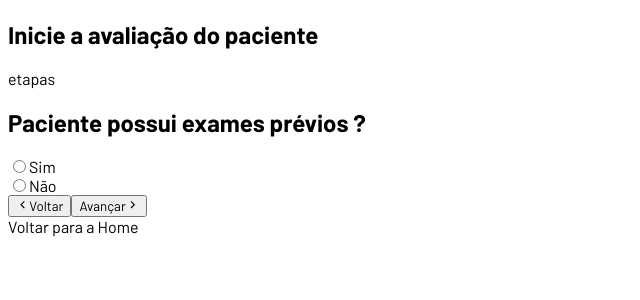
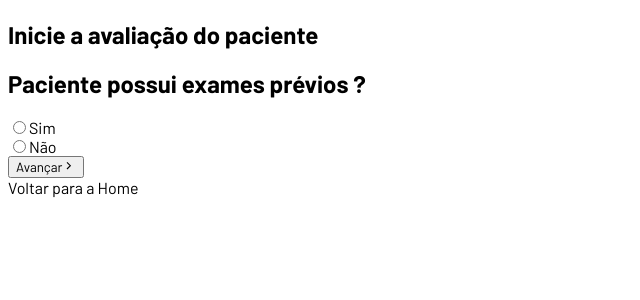
Before and after one commit to guilhermag/ppgbio-nefro, a React (Vite) app: page /questions in a window 1280 px wide. Shown: the top 300 px of the page, without its empty margins (0-640 px from the left). Built offline with nearby package versions, Linux system fonts and the light colour scheme.

Commit message:
logic mid steps

```diff
--- a/src/shared/constants/questions.ts
+++ b/src/shared/constants/questions.ts
@@ -3,56 +3,78 @@ import { Answer, Question } from '../interfaces/form';
 export const QUESTIONS: Question[] = [
   {
     order: 1,
+    showButtons: true,
     question: 'Paciente possui exames prévios ?',
   },
   {
     order: 2,
+    showButtons: true,
     question: 'Taxa <= 30 ml/min/1,73 m2 ?',
   },
   {
     order: 3,
+    showButtons: true,
     question: 'Taxa > 30 e < 60 ml/min/1,73 m2 ?',
   },
   {
     order: 4,
+    showButtons: true,
     question: 'Possui Associações ?',
   },
   {
     order: 5,
+    showButtons: true,
     question: 'Possui infecção do trato urinário de repetição ?',
   },
   {
     order: 6,
+    showButtons: true,
     question: 'Já foi descartado causa urológica e ginecológica ?',
   },
   {
     order: 7,
+    showButtons: true,
     question: 'Nefrotilíase ?',
   },
   {
     order: 8,
+    showButtons: true,
     question: 'DRC e hipertensão resistente ? ou hipertensão secundária ?',
   },
   {
     order: 9,
+    showButtons: true,
     question: 'Doença renal polícistica ?',
   },
   {
     order: 10,
+    showButtons: true,
     question: 'Possui hematuria ?',
   },
   {
+    order: 11,
+    showButtons: false,
+    question: 'Calcular Taxa de Filtração Glomerular',
+  },
+  {
+    order: 12,
+    showButtons: false,
+    question: 'Coletar Exames',
+  },
+  {
     order: 98,
+    showButtons: false,
     question: 'Não há indicação de encaminhamento ao Nefrologista!',
   },
   {
     order: 99,
+    showButtons: false,
     question: 'Risco alto !! Encaminhar ao Nefrologista!',
   },
 ];
 
 export const ANSWERS: Answer[] = [
-  { questionOrder: 1, previousQuestion: 1, caseNo: 1, caseYes: 2 },
+  { questionOrder: 1, previousQuestion: 1, caseNo: 12, caseYes: 11 },
   {
     questionOrder: 2,
     previousQuestion: 1,
@@ -85,6 +107,7 @@ export const ANSWERS: Answer[] = [
   },
   {
     questionOrder: 7,
+    previousQuestion: 6,
     caseNo: 8,
     caseYes: 99,
   },
@@ -107,13 +130,23 @@ export const ANSWERS: Answer[] = [
     caseYes: 99,
   },
   {
-    questionOrder: 99,
-    caseNo: 99,
-    caseYes: 99,
+    questionOrder: 11,
+    caseNo: 2,
+    caseYes: 2,
+  },
+  {
+    questionOrder: 12,
+    caseNo: 1,
+    caseYes: 1,
   },
   {
     questionOrder: 98,
     caseNo: 98,
     caseYes: 98,
   },
+  {
+    questionOrder: 99,
+    caseNo: 99,
+    caseYes: 99,
+  },
 ];
--- a/src/shared/interfaces/form.ts
+++ b/src/shared/interfaces/form.ts
@@ -1,5 +1,6 @@
 export interface FormComponent {
   component: JSX.Element;
+  showButtons: boolean;
   order: number;
 }
 
@@ -11,6 +12,7 @@ export interface FormHook {
 
 export interface Question {
   order: number;
+  showButtons: boolean;
   question: string;
 }
 
--- a/src/views/questions/index.tsx
+++ b/src/views/questions/index.tsx
@@ -21,37 +21,41 @@ function Questions() {
         <h2>Inicie a avaliação do paciente</h2>
       </div>
       <div className='form-container'>
-        <p>etapas</p>
         <form>
           <div className='inputs-container'>{currentComponent.component}</div>
-          <div className='form-check'>
-            <label>
+
+          {currentComponent.showButtons && (
+            <div className='form-inputs'>
+              <div className='input-option'>
                 <input
                   type='radio'
                   name='answer'
                   value='yes'
-                className='form-check-input'
+                  id='yes'
                   onChange={(answerQuestion) =>
                     setAnswer(answerQuestion.target.value)
                   }
                 />
-              Sim
-            </label>
+                <label htmlFor='yesAnswer'>Sim</label>
               </div>
 
-          <div className='form-check'>
+              <div className='input-option'>
                 <input
                   type='radio'
                   name='answer'
                   value='no'
-              className='form-check-input'
+                  id='no'
                   onChange={(answerQuestion) =>
                     setAnswer(answerQuestion.target.value)
                   }
                 />
-            Não
+                <label htmlFor='noAnswer'>Não</label>
               </div>
+            </div>
+          )}
+
           <div className='actions'>
+            {checkInitialQuestion() && (
               <button
                 type='button'
                 onClick={() => {
@@ -61,6 +65,8 @@ function Questions() {
                 <GrFormPrevious />
                 <span>Voltar</span>
               </button>
+            )}
+            {checkFinalQuestion() && (
               <button
                 type='button'
                 onClick={() => {
@@ -70,6 +76,7 @@ function Questions() {
                 <span>Avançar</span>
                 <GrFormNext />
               </button>
+            )}
           </div>
         </form>
       </div>
@@ -80,6 +87,7 @@ function Questions() {
   function generateComponentQuestions(): FormComponent[] {
     return QUESTIONS.map((question) => ({
       component: <FormQuestion question={question.question} />,
+      showButtons: question.showButtons,
       order: question.order,
     }));
   }
@@ -108,6 +116,14 @@ function Questions() {
       ANSWERS[0];
     changeQuestion(question.previousQuestion || previousQuestion);
   }
+
+  function checkFinalQuestion(): boolean {
+    return currentComponent.order < 13;
+  }
+
+  function checkInitialQuestion(): boolean {
+    return currentComponent.order > 1;
+  }
 }
 
 export default Questions;
```
Lines whose indentation alone changed are shown as unchanged.
